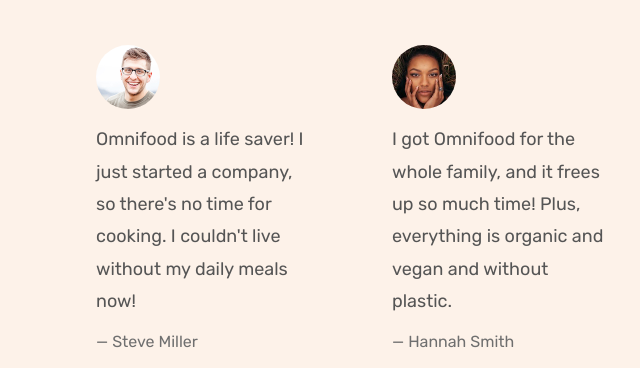
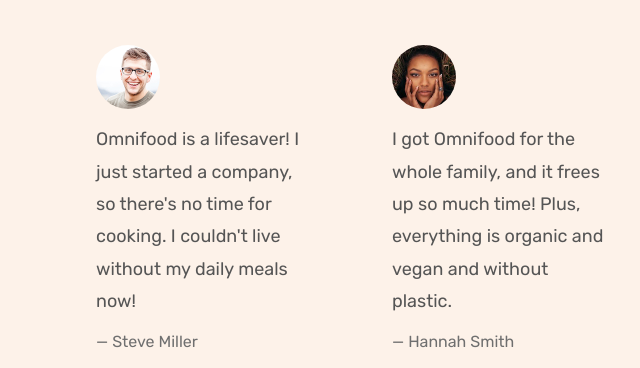
Before and after one commit to ContiHan/omnifood, a plain HTML site: page index.html in a window 1280 px wide. Shown: the part 4149-4517 px from the top of the page, 0-640 px from the left. Drawn offline with nearby package versions, Linux system fonts and the light colour scheme.

Commit message:
warn cleanup

```diff
--- a/index.html
+++ b/index.html
@@ -265,7 +265,7 @@
                 <figure class="testimonial">
                     <img alt="Steve Miller profile photo" class="testimonial-img" src="img/customers/steve.jpg"/>
                     <blockquote class="testimonial-text">
-                        Omnifood is a life saver! I just started a company, so there's
+                        Omnifood is a lifesaver! I just started a company, so there's
                         no time for cooking. I couldn't live without my daily meals now!
                     </blockquote>
                     <p class="testimonial-author-name">&mdash; Steve Miller</p>
```
